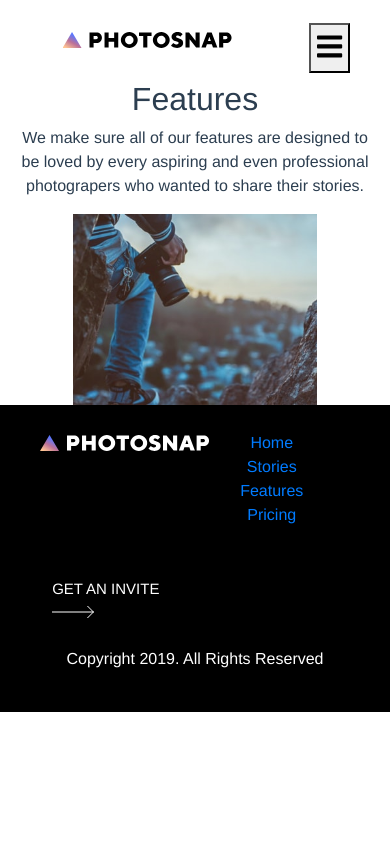
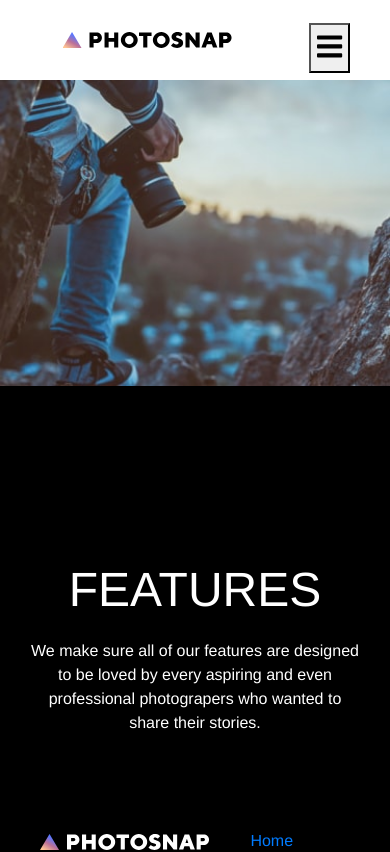
Before and after one commit to clf94-dev/photosnap-vue, a Vue app: page /features in a window 390 px wide. Shown: the top 852 px of the page. Built offline with nearby package versions, Linux system fonts and the light colour scheme.

Commit message:
added style TopFeatures

```diff
--- a/src/components/TopFeatures.vue
+++ b/src/components/TopFeatures.vue
@@ -27,5 +27,82 @@
 </script>
 
 <style scoped>
+@media screen and (max-width: 480px) {
+	.topfeat-cont {
+		flex-direction: column-reverse;
+	}
+}
 
+.topfeat-cont .text-col {
+	width: 42%;
+	padding: 12% 12% 14% 7% !important;
+	background-color: #000000;
+	height: 100% !important;
+	color: #ffffff;
+}
+
+@media screen and (max-width: 500px) {
+	.topfeat-cont .text-col {
+		width: 100%;
+	}
+}
+
+@media screen and (min-width: 500px) and (max-width: 800px) {
+	.topfeat-cont .text-col {
+		width: 58%;
+	}
+}
+
+@media screen and (max-width: 450px) {
+	.topfeat-cont .text-col {
+		padding: 45% 7% 10% 7% !important;
+	}
+}
+
+@media screen and (min-width: 450px) and (max-width: 800px) {
+	.topfeat-cont .text-col {
+		padding: 25% 7% 27.5% 7% !important;
+	}
+}
+
+.topfeat-cont .text-col h2 {
+	font-size: 48px !important;
+	text-transform: uppercase;
+	font-weight: normal;
+	margin-bottom: 20px;
+}
+
+.topfeat-cont .text-col p {
+	font-size: 16px !important;
+	margin-bottom: 30px;
+	line-height: 1.5rem;
+}
+
+.topfeat-cont .img-col {
+	width: 58%;
+    padding: 0;
+}
+
+@media screen and (max-width: 500px) {
+	.topfeat-cont .img-col {
+		width: 100%;
+	}
+}
+
+@media screen and (min-width: 500px) and (max-width: 800px) {
+	.topfeat-cont .img-col {
+		width: 42%;
+	}
+}
+
+.topfeat-cont .img-col img {
+	width: 100%;
+	height: 100%;
+}
+
+@media screen and (max-width: 720px) {
+	.topfeat-cont .img-col img {
+		width: 100%;
+	}
+}
 </style>
```
